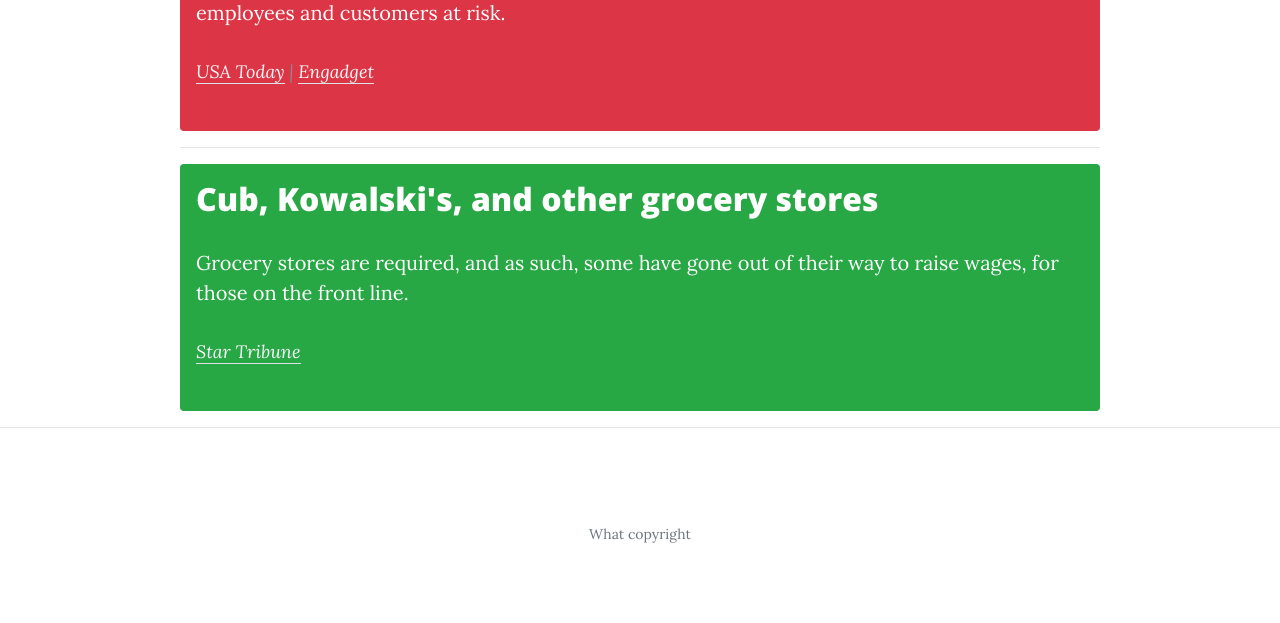
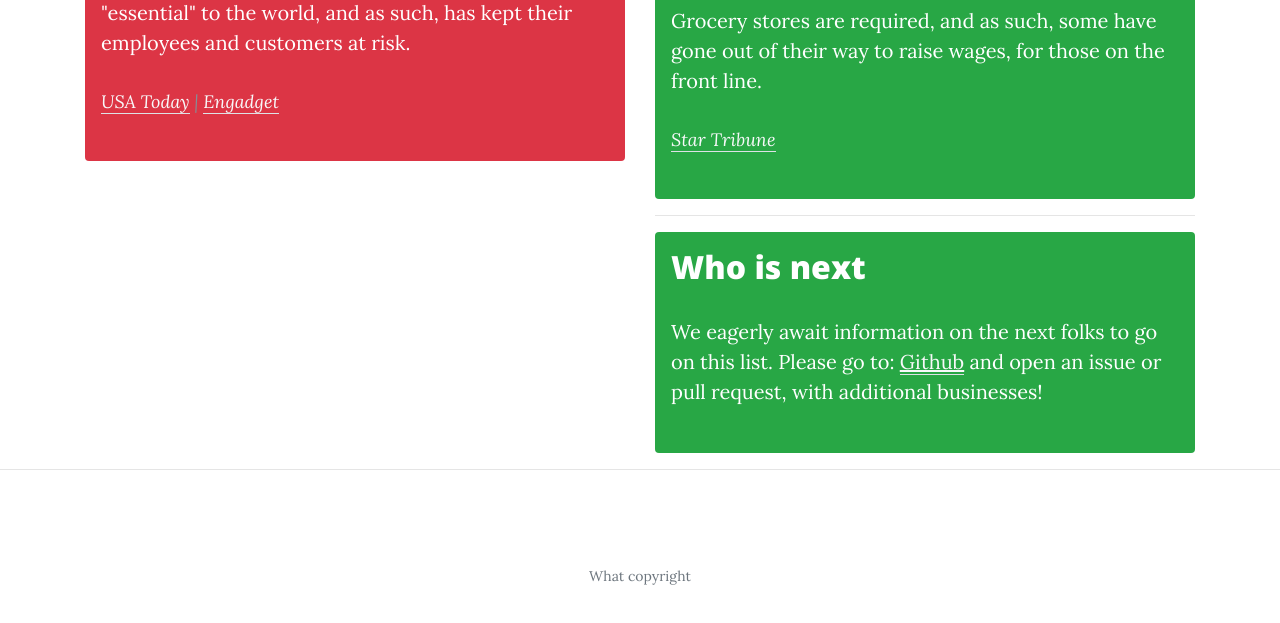
Before and after one commit to CovidBusinessList/CovidBusinessList.github.io, a plain HTML site: page index.html in a window 1280 px wide. Shown: the part 795-1418 px from the top of the page. Drawn offline with nearby package versions, Linux system fonts and the light colour scheme.

Commit message:
Slight changes to layout

```diff
--- a/index.html
+++ b/index.html
@@ -64,7 +64,7 @@
   <!-- Main Content -->
   <div class="container">
     <div class="row">
-      <div class="col-lg-10 col-md-10 mx-auto">
+      <div class="col-lg-6 col-md-6 mx-auto">
         <div class="post-preview bg-danger rounded p-3 text-white">
             <h2 class="post-title">
               Gamestop
@@ -76,7 +76,8 @@
             <a class="text-light border-bottom" href="https://www.usatoday.com/story/money/2020/03/18/coronavirus-what-stores-are-open-and-who-is-closed/2865166001/">USA Today</a> | <a class="text-light border-bottom" href="https://www.engadget.com/2020/03/20/gamestop-essential/">Engadget</a>
           </p>
         </div>
-        <hr>
+        </div>
+      <div class="col-lg-6 col-md-6 mx-auto">
         <div class="post-preview bg-success rounded p-3 text-white">
             <h2 class="post-title">
               Cub, Kowalski's, and other grocery stores
@@ -85,6 +86,16 @@
             Grocery stores are required, and as such, some have gone out of their way to raise wages, for those on the front line.
           </p>
           <p class="post-meta"><a class="text-light border-bottom" href="http://www.startribune.com/cub-kowalski-s-others-give-raises-to-hourly-workers/568933152/">Star Tribune</a></p>
+        </div>
+        <hr>
+        <div class="post-preview bg-success rounded p-3 text-white">
+          <h2 class="post-title">
+            Who is next
+          </h2>
+          <p>
+            We eagerly await information on the next folks to go on this list.  Please go to: <a class="text-light border-bottom" href="https://github.com/CovidBusinessList/CovidBusinessList.github.io">Github</a> and open an issue or pull request, with additional businesses!
+          </p>
+          <p class="post-meta"></p>
         </div>
       </div>
     </div>
```
